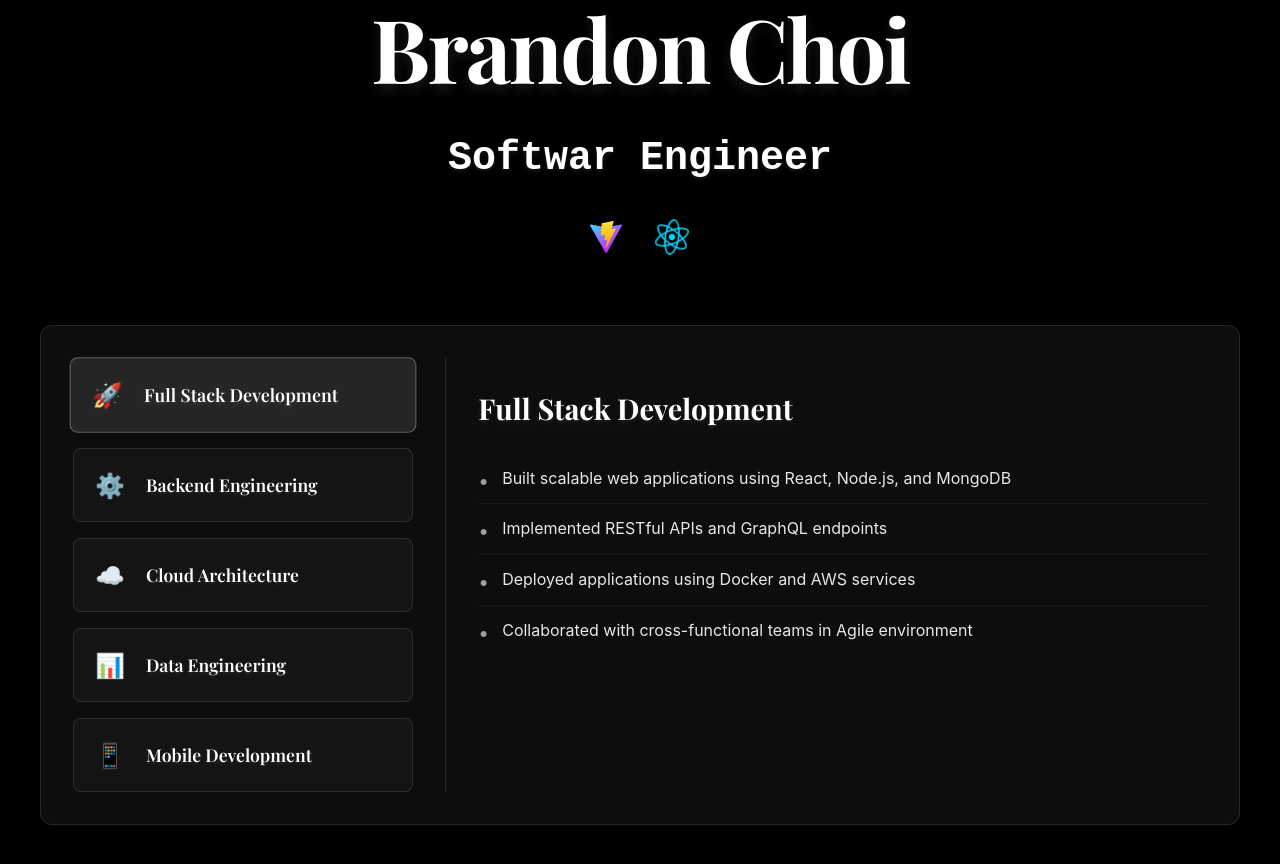
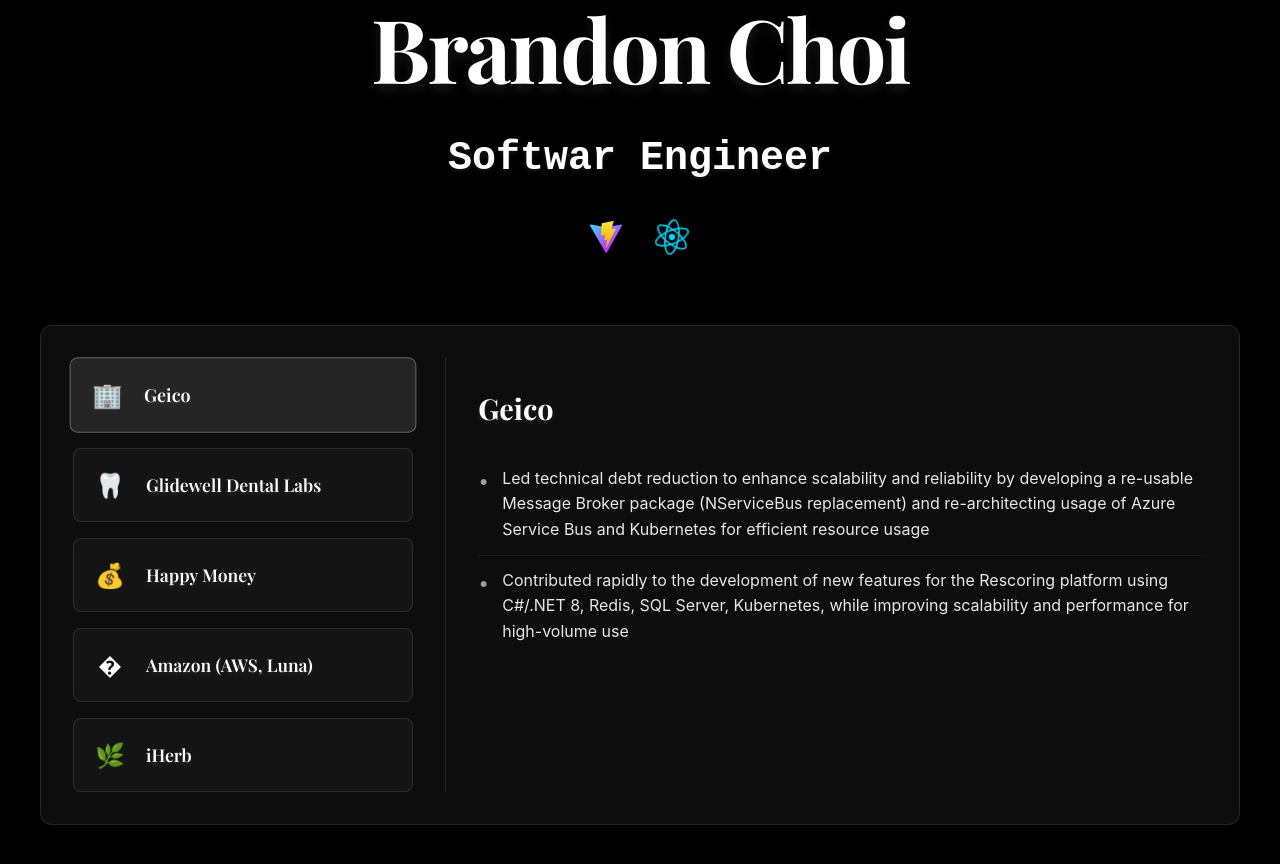
Before and after one commit to bmcpc/brandon-choi, a React (Vite) app: page / in a window 1280 px wide. Shown: the top 864 px of the page. Built offline with nearby package versions, Linux system fonts and the light colour scheme.

Commit message:
Update experience data with real professional work history details
Co-authored-by: bchoiprogramming <bchoiprogramming@gmail.com>

```diff
--- a/src/App.jsx
+++ b/src/App.jsx
@@ -14,61 +14,52 @@ function App() {
     "Full Stack Engineer"
   ]
 
-  // Sample data for ExperienceList
+  // Experience data from resume
   const experienceData = [
     {
       id: 1,
-      name: "Full Stack Development",
-      icon: "🚀",
+      name: "Geico",
+      icon: "🏢",
       descriptions: [
-        "Built scalable web applications using React, Node.js, and MongoDB",
-        "Implemented RESTful APIs and GraphQL endpoints",
-        "Deployed applications using Docker and AWS services",
-        "Collaborated with cross-functional teams in Agile environment"
+        "Led technical debt reduction to enhance scalability and reliability by developing a re-usable Message Broker package (NServiceBus replacement) and re-architecting usage of Azure Service Bus and Kubernetes for efficient resource usage",
+        "Contributed rapidly to the development of new features for the Rescoring platform using C#/.NET 8, Redis, SQL Server, Kubernetes, while improving scalability and performance for high-volume use"
       ]
     },
     {
       id: 2,
-      name: "Backend Engineering",
-      icon: "⚙️",
+      name: "Glidewell Dental Labs",
+      icon: "🦷",
       descriptions: [
-        "Designed and maintained microservices architecture",
-        "Optimized database queries and improved performance by 40%",
-        "Implemented automated testing and CI/CD pipelines",
-        "Built real-time features using WebSocket and Server-Sent Events"
+        "Decomposed monolithic Lab Management System facilitating order processing; designed and built event-driven microservice RESTful APIs using .NET 6, C#, React, while hosted in AWS (ECS, MQ/RabbitMQ, DocumentDB/MongoDB, Opensearch/Elasticsearch)",
+        "Migrated order auto-printing service from legacy monolith to event-driven serverless design using AWS SNS and Lambda in NodeJS and TypeScript"
       ]
     },
     {
       id: 3,
-      name: "Cloud Architecture",
-      icon: "☁️",
+      name: "Happy Money",
+      icon: "💰",
       descriptions: [
-        "Architected and deployed cloud-native solutions on AWS",
-        "Implemented Infrastructure as Code using Terraform",
-        "Set up monitoring and alerting systems with CloudWatch",
-        "Managed containerized applications with ECS and Lambda functions"
+        "Implemented API features for Java Spring Boot event-driven (Kafka) microservices responsible for communicating with 3rd party APIs to catch fraudulent loan applications"
       ]
     },
     {
       id: 4,
-      name: "Data Engineering",
-      icon: "📊",
+      name: "Amazon (AWS, Luna)",
+      icon: "�",
       descriptions: [
-        "Built ETL pipelines processing millions of records daily",
-        "Implemented data warehousing solutions using Snowflake",
-        "Created real-time analytics dashboards with D3.js",
-        "Optimized data processing workflows reducing costs by 30%"
+        "Implemented performance monitoring using Linux pseudofiles for in-house streaming server to provide additional insight on games running on Linux servers utilizing Proton in C; visualized via Kibana dashboards",
+        "Designed automation smoke testing of games utilizing AWS tools (Lambda, SNS, SQS, S3) with Python to communicate with an existing headless testing tool",
+        "Maintained and managed console platform (website) for other System Manager tool assets via internal server platform in React w/ Typescript and Java, deployed in AWS",
+        "Led region build effort for MXP and CPT of Systems Manager by preparing resources and assets via internal tooling, testing, and identifying pain points for automation"
       ]
     },
     {
       id: 5,
-      name: "Mobile Development",
-      icon: "📱",
+      name: "iHerb",
+      icon: "🌿",
       descriptions: [
-        "Developed cross-platform mobile apps using React Native",
-        "Implemented offline-first architecture with Redux Persist",
-        "Integrated push notifications and deep linking",
-        "Published apps to both iOS App Store and Google Play Store"
+        "Built out various distributed microservices (Web APIs, windows services) using C#, .NET Core, Entity Framework, SQL Server, and Domain Driven Design to handle critical order processing business logic and inventory",
+        "Improved Inventory HTTP API to single millisecond response times (50% faster) utilizing CQRS pattern and caching"
       ]
     }
   ]
```
